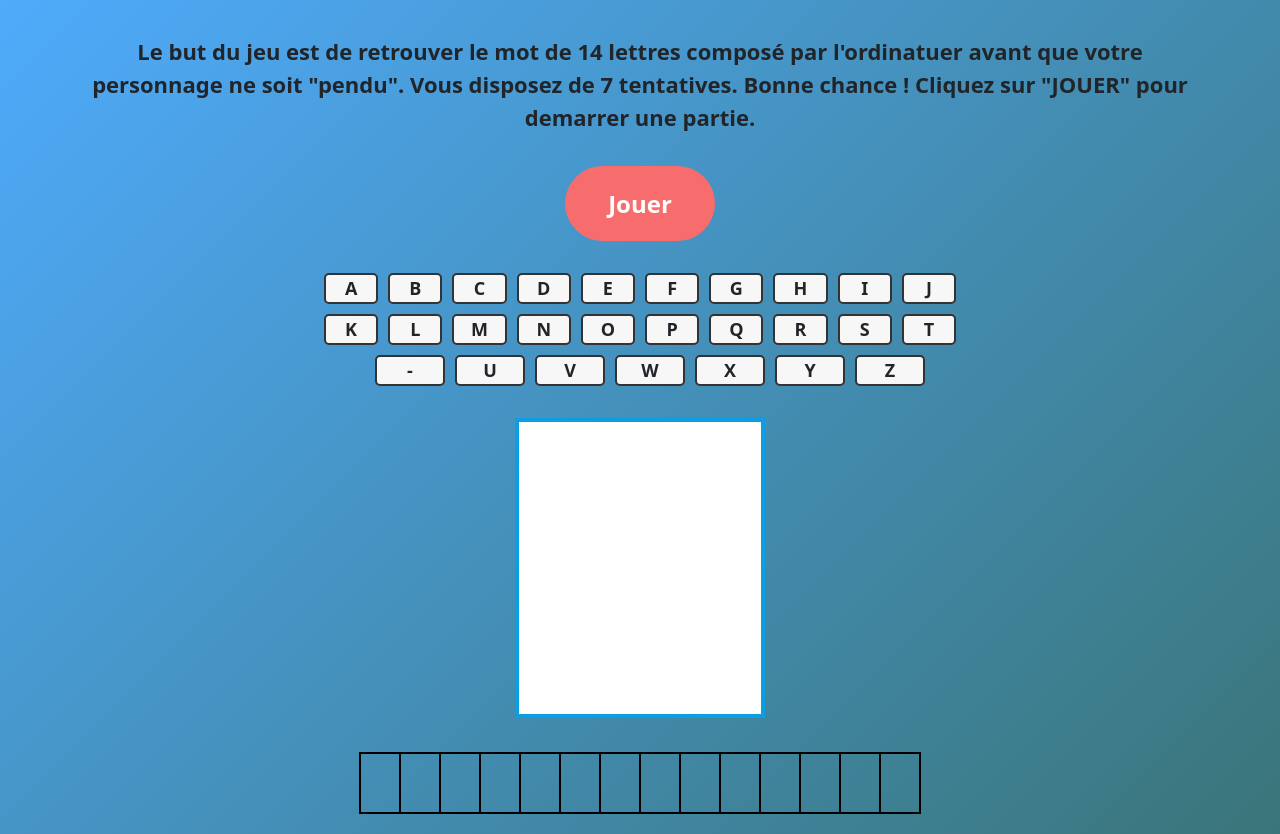
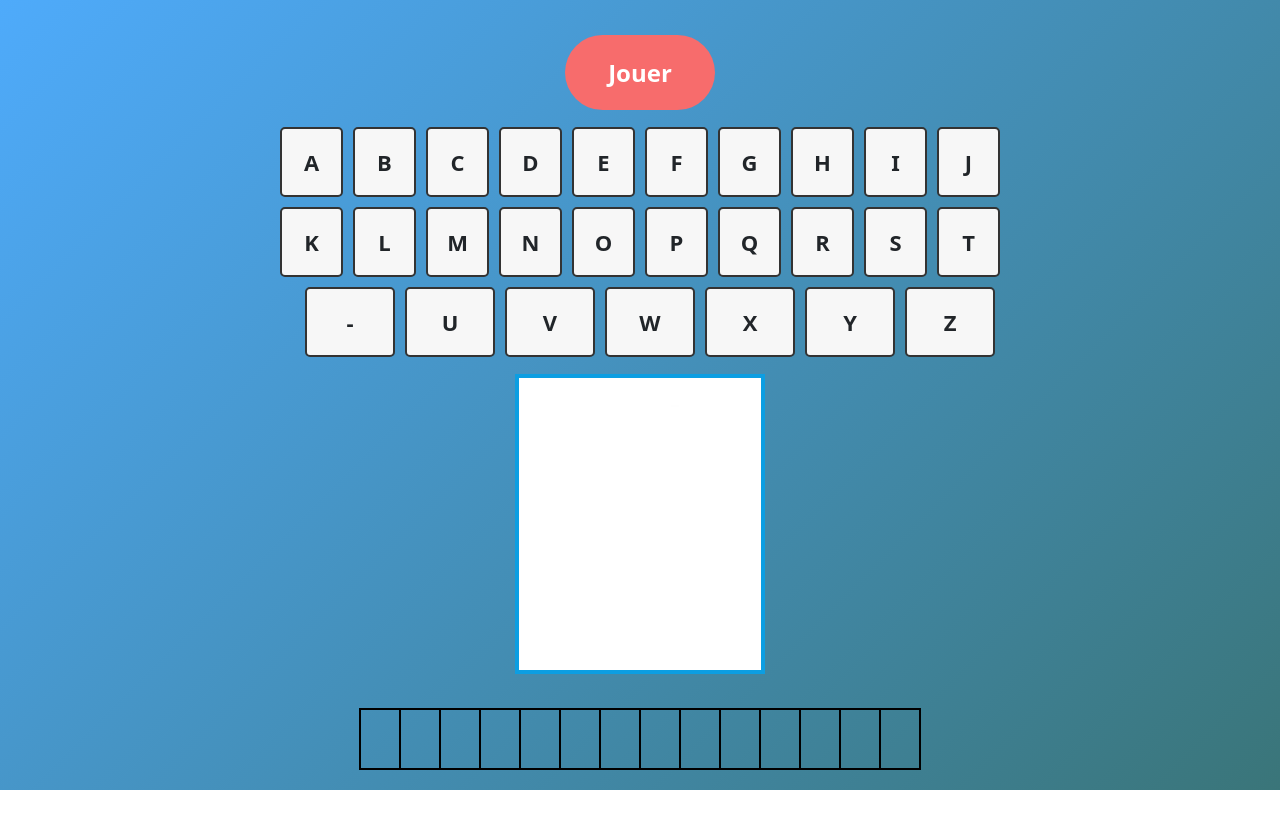
Before and after one commit to Jerem94300/Jeu-du-Pendu, a plain HTML site: page index.html in a window 1280 px wide. Both pictures are taken after a click on the button "Jouer". Shown: the part 53-887 px from the top of the page. After the commit the page ends 843 px from the top, so only its background shows below. Drawn offline with nearby package versions, Linux system fonts and the light colour scheme.

Commit message:
maj pendu

```diff
--- a/script.js
+++ b/script.js
@@ -39,6 +39,7 @@ const touch2 = document.querySelectorAll(".touch2");
 const tableClavier = document.querySelector('.clavier');
 const resultClavier = document.querySelector('.result__clavier');
 const tableResult = document.querySelector('.result2');
+const paragraphMain = document.querySelector('.intro__paragraph')
 
 let clavier = document.querySelectorAll(".touch__clavier");
 let btnRandom = document.querySelector(".btn__random");
@@ -68,6 +69,7 @@ btnRandom.addEventListener("click", function () {
   tableClavier.style.display = "block";
   resultClavier.style.display = "block";
   tableResult.style.display = "block";
+  paragraphMain.style.display = "none";
 
   touch2.forEach((caseResult) => (caseResult.textContent = "")); // Réinitialiser les cases
   blockPendu.style.display = "flex";
--- a/style.css
+++ b/style.css
@@ -39,7 +39,7 @@ body {
 .intro__paragraph {
   margin-bottom: 2rem;
   text-align: center;
-  font-size: 22px;
+  font-size: 48px;
   font-weight: bold;
 }
 
@@ -80,10 +80,13 @@ body {
   justify-content: center;
   align-items: center;
   gap: 10px;
+  width: 900px;
+  height: 200px;
 }
 
 .tr__clavier{
   width: 80%;
+  height: 80%;
   display: flex;
   justify-content: center;
   align-items: center;
@@ -96,12 +99,12 @@ body {
   flex-wrap: wrap;
   justify-content: center;
   align-items: center;
-  width: 70px;
-  height: auto;
+  width: 90px;
+  height: 70px;
   background-color: #f7f7f7;
   border: 2px solid #333;
   border-radius: 5px;
-  font-size: 18px;
+  font-size: 22px;
   font-weight: bold;
   cursor: pointer;
   transition: background-color 0.3s ease, transform 0.2s ease;
```
